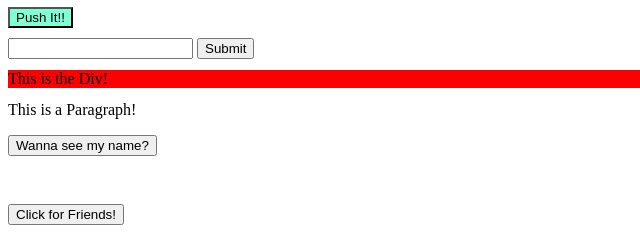
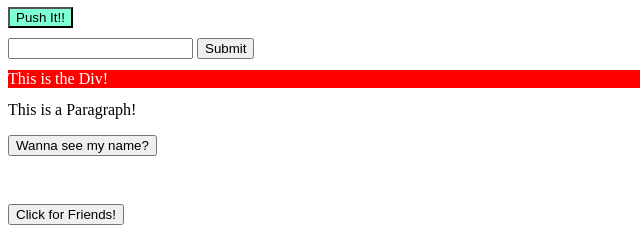
Before and after one commit to M-Rozell/Manipulating-HTML-DOM-jQuery, a plain HTML site: page DOM/index.html in a window 1280 px wide. In both pictures the pointer is over the element "This is the Div!". Shown: the full height of the page, 0-640 px from the left. Drawn offline with Linux system fonts and the light colour scheme.

Commit message:
Added some css elements.

```diff
--- a/DOM/style.css
+++ b/DOM/style.css
@@ -4,6 +4,7 @@
     margin-top: .5em;
     background-color: aquamarine;
 }
+
 
 #textInput, #textBtn{
     position: relative;
@@ -13,7 +14,9 @@
 #mouseOverDiv{
     position: relative;
     top: 25px;
+
 }
+
 
 #para{
     position: relative;
@@ -40,6 +43,10 @@
     top: 225px;
 }
 
-#para,#mouseOverDiv{
+#para,#mouseOverDiv,#textInput, #textBtn,#niceBtn,#friendsBtn,#btn2{
     cursor: pointer;
 }
+
+#mouseOverDiv:hover{
+    color: white;
+}
```
